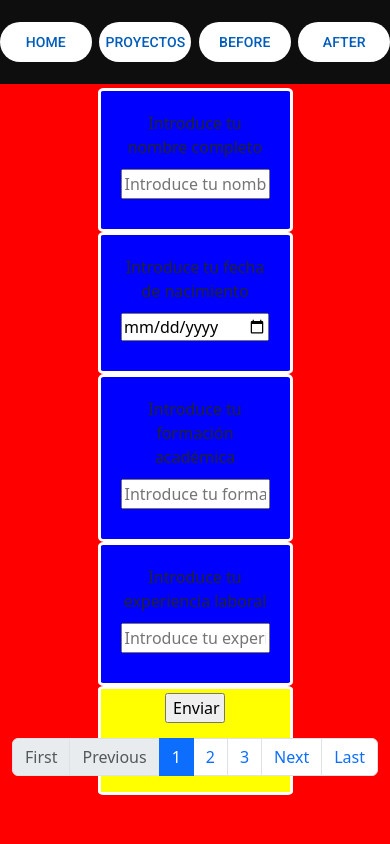
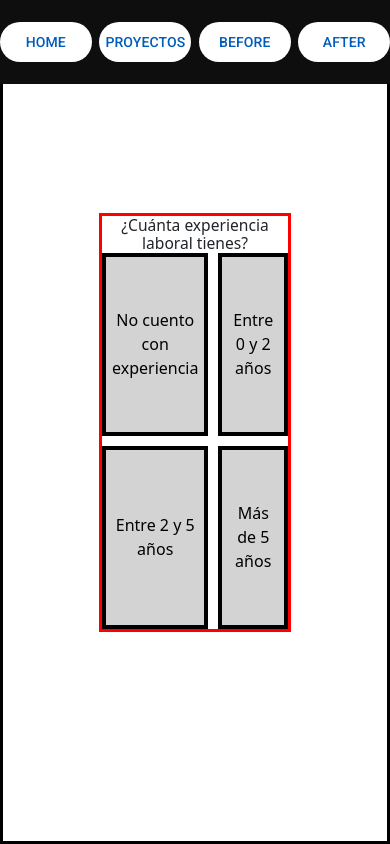
Before and after one commit to Alejandrobermejo16/ABM-ANGULAR-PROJECTS, an Angular app: page /CvFormComponent in a window 390 px wide. Built offline with nearby package versions, Linux system fonts and the light colour scheme.

Commit message:
borrado de codigo completo rehecho, creado archivo de constantes

```diff
--- /dev/null
+++ b/src/app/constants/constants.ts
@@ -0,0 +1,23 @@
+// src/app/constants/constants.ts
+
+export const APP_CONSTANTS = {
+
+    TITLE_QUESTIONS: [
+      { title: "¿Cuánta experiencia laboral tienes?" },
+      { title: "¿Estás estudiando?" }
+    ],
+
+    QUESTIONS: [
+      [ // Grupo 1
+        { label: 'No cuento con experiencia', placeholder: 'No cuento con experiencia', id: 'sinExperiencia' },
+        { label: 'Entre 0 y 2 años', placeholder: 'Entre 0 y 2 años', id: 'ceroadosaños' },
+        { label: 'Entre 2 y 5 años', placeholder: 'Entre 2 y 5 años', id: 'dosacincoaños' },
+        { label: 'Más de 5 años', placeholder: 'Más de 5 años', id: 'masdecinco' }
+      ],
+      [ // Grupo 2
+        { label: 'Si', placeholder: 'Si', id: 'Si' },
+        { label: 'No', placeholder: 'No', id: 'No' }
+      ]
+      // Agrega más grupos según sea necesario
+    ]
+  };
--- a/src/components/cv-form/cv-form.component.css
+++ b/src/components/cv-form/cv-form.component.css
@@ -1,72 +1,46 @@
-.contenedor-padre-formulario-cv {
-    background-color: red;
+ .formulario {
   width: 100%;
   height: 100%;
-    padding-top: 10%;
+  border: 3px solid black;
   display: flex;
-    flex-direction: column; /* Asegúrate de que los elementos se coloquen verticalmente */
   justify-content: center;
   align-items: center;
 }
 
-
-.formulario-cv {
+.borde-formulario {
+  width: 50%;
+  height: 50%;
+  border: 3px solid red;
   display: flex;
-    flex-direction: column; /* Coloca los elementos verticalmente */
-    justify-content: center;
+  flex-direction: column;
+  justify-content: space-between; /* Espacio entre elementos */
   align-items: center;
-    width: 50%;
-    max-width: 500px; /* Ancho máximo para evitar que se estire demasiado */
-    padding: 20px; /* Añade padding para evitar que los elementos se peguen a los bordes */
-    border: 1px solid yellow;
-    background-color: blue;
-    box-sizing: border-box; /* Incluye padding y border en el cálculo del ancho */
-    text-align: center;
-    border-radius: 3%;
-    border: solid 3px white
 }
 
-.formulario-cv label,
-.formulario-cv input {
-    width: 100%; /* Asegura que los elementos no excedan el contenedor */
-    margin-bottom: 10px; /* Añade margen inferior para separar los elementos */
+
+.options-container {
+  display: grid;
+  grid-template-columns: repeat(2, 1fr); /* 2 columnas */
+  grid-template-rows: repeat(2, 1fr); /* 2 filas */
+  gap: 10px; /* Espacio entre los cuadrados */
+  width: 100%;
+  height: 100%;
 }
 
-.formulario-cv input[type="submit"] {
-    margin-top: 5%;
-    width: auto; /* Permite que el botón de enviar tenga un ancho automático */
+.option {
+  border: 4px solid black;
+  background-color: lightgray;
 }
 
-.form-footer{
-    padding-top: 1%;
-    background-color: yellow;
-    flex-direction: column;
-    width: 50%;
-    max-width: 500px;
-    display: flex;
-    justify-content: center;
-    align-items: center;
-    gap: 15px;
-    border-radius: 3%;
-    border: solid 3px white
+.paginador {
+  display: none; /* Ocultar el paginador */
 }
 
-.select-container {
-  display: flex;
-  flex-direction: column;
-}
+@media (max-width: 768px) {
+    h3 {
+      font-size: 4vw; /* Tamaño de fuente relativo al ancho del viewport */
+      margin: 0;
+      padding: 0;
+      text-align: center;
 
-.additional-info {
-  margin-top: 10px;
-}
-
-.additional-info label,
-.additional-info input {
-  display: block;
-  margin-bottom: 10px;
-  width: 100%;
-}
-
-.additional-info input[type="number"] {
-  width: auto;
-}
+  }}
--- a/src/components/cv-form/cv-form.component.html
+++ b/src/components/cv-form/cv-form.component.html
@@ -1,24 +1,20 @@
-<div class="contenedor-padre-formulario-cv">
-    <!-- Iterar sobre cada pregunta -->
-    <div class="formulario-cv" *ngFor="let question of questions">
-      <label [for]="question.id">{{ question.label }}</label>
-      <div [ngSwitch]="question.id">
-        <!-- Input tipo texto por defecto -->
-        <input *ngSwitchDefault [id]="question.id" [placeholder]="question.placeholder" type="text" />
-
-        <!-- Input tipo fecha si el id es 'fecha' -->
-        <input *ngSwitchCase="'fecha'" [id]="question.id" [placeholder]="question.placeholder" type="date" />
-      </div>
+<div class="formulario">
+  <div class="borde-formulario">
+    <h3 *ngIf="currentTitle">{{ currentTitle.title }}</h3>
+    <div class="options-container">
+      <ng-container *ngFor="let question of questionsToShow">
+        <button class="option" (click)="goToNextPage()">
+          {{ question.label }}
+        </button>
+      </ng-container>
     </div>
-
-    <!-- Botón de envío y paginación fuera del bucle *ngFor -->
-    <div class="form-footer">
-      <input style="max-width: 60px ;" type="submit" value="Enviar" (click)="onSubmit()">
+    <div class="paginador">
       <pagination
         [totalItems]="totalItems"
-        [maxSize]="5"
+        [maxSize]="4"
         [boundaryLinks]="true"
         (pageChanged)="onPageChanged($event)">
       </pagination>
     </div>
   </div>
+</div>
--- a/src/components/cv-form/cv-form.component.ts
+++ b/src/components/cv-form/cv-form.component.ts
@@ -2,7 +2,17 @@ import { Component } from '@angular/core';
 import { PaginationModule } from 'ngx-bootstrap/pagination';
 import { CommonModule } from '@angular/common';
 import { FormsModule } from '@angular/forms';  // Importa FormsModule
+import {APP_CONSTANTS} from '../../app/constants/constants';
 
+interface Question {
+  label: string;
+  placeholder: string;
+  id: string;
+}
+
+interface TitleQuestion {
+  title: string;
+}
 
 @Component({
   selector: 'app-cv-form',
@@ -13,56 +23,42 @@ import { FormsModule } from '@angular/forms';  // Importa FormsModule
 })
 export class CvFormComponent {
   currentPage = 1;
-  totalItems = 30;
-
-  questions = [
-    { label: 'Introduce tu nombre completo', placeholder: 'Introduce tu nombre completo', id: 'nombre' },
-    { label: 'Introduce tu fecha de nacimiento', placeholder: 'Introduce tu fecha de nacimiento', id: 'fecha' },
-    { label: 'Introduce tu formación académica', placeholder: 'Introduce tu formación académica', id: 'formacion' },
-    { label: 'Introduce tu experiencia laboral', placeholder: 'Introduce tu experiencia laboral', id: 'experiencia' }
+  totalItems = 30; // Esto debería ser el número total de preguntas que estás manejando
+  title_questions: TitleQuestion[] = [
+    { title: "¿Cuánta experiencia laboral tienes?" },
+    { title: "¿Estás estudiando?" },
+    // Agrega más títulos según el número de grupos de preguntas que tengas
   ];
 
-  formationOptions = [
-    { value: 'desarrollador', label: 'Desarrollador' },
-    { value: 'diseñador', label: 'Diseñador' },
-    // Agrega más opciones según sea necesario
-  ];
 
-  experienceOptions = [
-    { value: 'junior', label: 'Junior' },
-    { value: 'senior', label: 'Senior' },
-    // Agrega más opciones según sea necesario
-  ];
 
-  selectedFormation: string | undefined;
-  selectedExperience: string | undefined;
+  questionsToShow: Question[] = [];
+  currentTitle: TitleQuestion | null = null;
 
-  onSubmit(): void {
-    console.log('Formulario enviado');
-    this.goToNextPage();
-  }
-
-  goToNextPage(): void {
-    if (this.currentPage < Math.ceil(this.totalItems / 10)) {
-      this.currentPage++;
-      console.log(`Navegando a la página ${this.currentPage}`);
-    }
+  ngOnInit() {
+    this.updateContentToShow();
   }
 
   onPageChanged(event: any): void {
     this.currentPage = event.page;
-    console.log(`Página actual cambiada a ${this.currentPage}`);
+    this.updateContentToShow();
   }
 
-  onFormationChange(event: Event): void {
-    const selectElement = event.target as HTMLSelectElement;
-    this.selectedFormation = selectElement.value;
-    console.log(`Formación seleccionada: ${this.selectedFormation}`);
+  updateContentToShow(): void {
+    const index = this.currentPage - 1; // Restar 1 para ajustar el índice basado en 0
+    if (index >= 0 && index < APP_CONSTANTS.QUESTIONS.length) {
+      this.questionsToShow = APP_CONSTANTS.QUESTIONS[index]; // Mostrar preguntas del grupo correspondiente
+      this.currentTitle = this.title_questions[index] || null; // Mostrar título correspondiente
+    } else {
+      this.questionsToShow = []; // No mostrar preguntas si la página no está en el rango
+      this.currentTitle = null; // No mostrar título si la página no está en el rango
+    }
   }
 
-  onExperienceChange(event: Event): void {
-    const selectElement = event.target as HTMLSelectElement;
-    this.selectedExperience = selectElement.value;
-    console.log(`Experiencia seleccionada: ${this.selectedExperience}`);
+  goToNextPage(): void {
+    if (this.currentPage < this.title_questions.length) {
+      this.currentPage += 1;
+      this.updateContentToShow();
+    }
   }
 }
```
Lines whose indentation alone changed are shown as unchanged.
